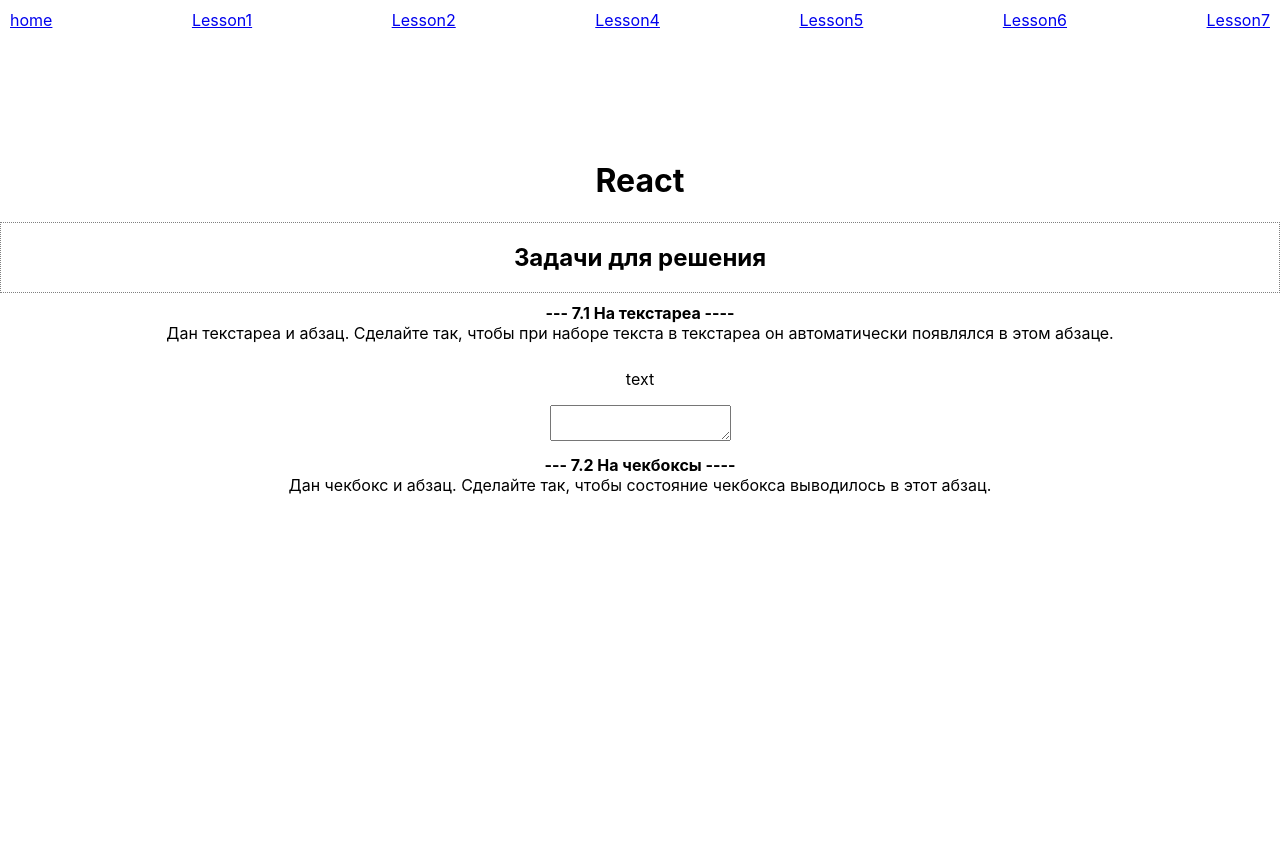
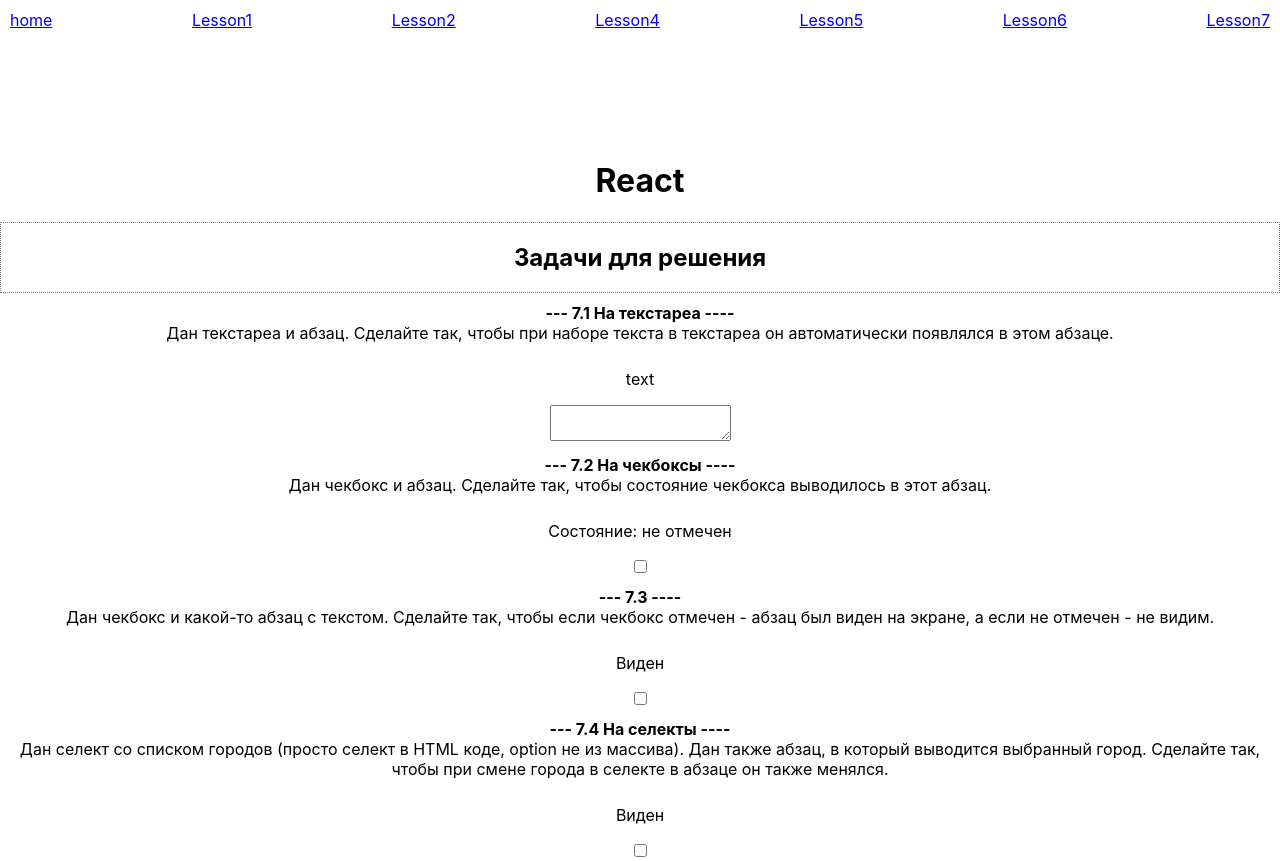
Before and after one commit to PavelNestor/reactTest, a React (Create React App) app in the folder l1/my-app/: page /lesson7 in a window 1280 px wide. Before the commit the page ends 800 px from the top, so only its background shows below. Built offline with nearby package versions, Linux system fonts and the light colour scheme.

Commit message:
finish lesson 7.3

```diff
--- a/l1/my-app/src/lessons/data/data7.json
+++ b/l1/my-app/src/lessons/data/data7.json
@@ -6,5 +6,13 @@
     {
         "header": "--- 7.2 На чекбоксы ----",
         "text": "Дан чекбокс и абзац. Сделайте так, чтобы состояние чекбокса выводилось в этот абзац. "
+    },
+    {
+        "header": "--- 7.3 ----",
+        "text": " Дан чекбокс и какой-то абзац с текстом. Сделайте так, чтобы если чекбокс отмечен - абзац был виден на экране, а если не отмечен - не видим. "
+    },
+    {
+        "header": "--- 7.4 На селекты ----",
+        "text": "Дан селект со списком городов (просто селект в HTML коде, option не из массива). Дан также абзац, в который выводится выбранный город. Сделайте так, чтобы при смене города в селекте в абзаце он также менялся."
     }
 ]
--- a/l1/my-app/src/lessons/lesson7.js
+++ b/l1/my-app/src/lessons/lesson7.js
@@ -7,10 +7,12 @@ export default function Lesson7() {
   return (
     <div style={{ textAlign: 'center' }}>
       <div style={{ border: '1px dotted grey' }}><h2 >Задачи для решения</h2></div>
-      <div><WriteHeader num='0'/><Lesson71 /></div>
-      <div><WriteHeader num='1'/></div>
+      <div><WriteHeader num='0' /><Lesson71 /></div>
+      <div><WriteHeader num='1' /><Lesson72 /></div>
+      <div><WriteHeader num='2' /><Lesson73 /></div>
+      <div><WriteHeader num='3' /><Lesson74 /></div>
     </div >
-  )
+  );
 };
 
 const WriteHeader = (props) => {
@@ -22,23 +24,57 @@ const WriteHeader = (props) => {
         {json_data[props.num].text}
       </div>
     </div>
-  )
+  );
 };
 
 const Lesson71 = () => {
   const [value, setValue] = React.useState("text");
-  const changeValue = (event) => setValue(event.target.value)
-  return <div>
+  const changeValue = (event) => setValue(event.target.value);
+  return (
+    <div>
       <p>{value}</p>
       <textarea onChange={changeValue} />
     </div>
+  );
 };
 
 const Lesson72 = () => {
   const [value, setValue] = React.useState(false);
-  const changeValue = event => setValue(!value)
-  return <div>
+  const changeValue = event => setValue(!value);
+  return (
+    <div>
       <p>Состояние: {value ? 'отмечен' : 'не отмечен'}</p>
       <input type="checkbox" onChange={changeValue} />
     </div>
+  );
 };
+
+const Lesson73 = () => {
+  const [value, setValue] = React.useState(true);
+  const changeValue = event => {
+    setValue(!value);
+    setIsShowing(value ? 'block' : 'none');
+  }
+  const [isShowing, setIsShowing] = React.useState(true);
+  return (
+    <div>
+      <p style={{ display: isShowing }}>Виден</p>
+      <input type="checkbox" onChange={changeValue} />
+    </div>
+  );
+};
+
+const Lesson74 = () => {
+  const [value, setValue] = React.useState(true);
+  const changeValue = event => {
+    setValue(!value);
+    setIsShowing(value ? 'block' : 'none');
+  }
+  const [isShowing, setIsShowing] = React.useState(true);
+  return (
+    <div>
+      <p style={{ display: isShowing }}>Виден</p>
+      <input type="checkbox" onChange={changeValue} />
+    </div>
+  );
+};
```
Lines whose indentation alone changed are shown as unchanged.
